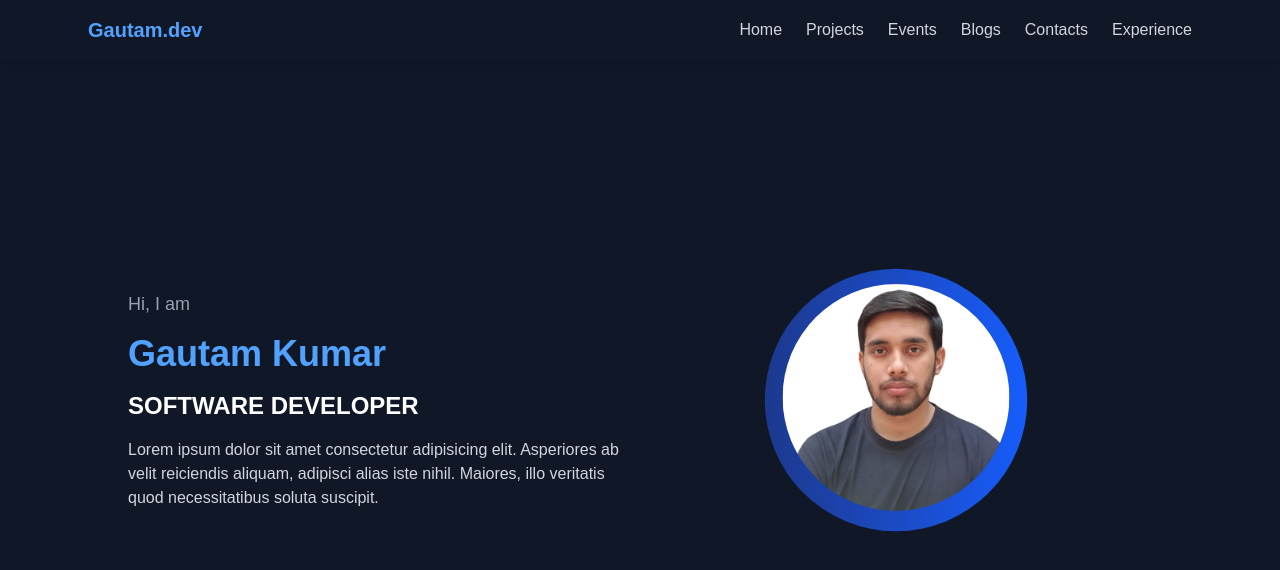
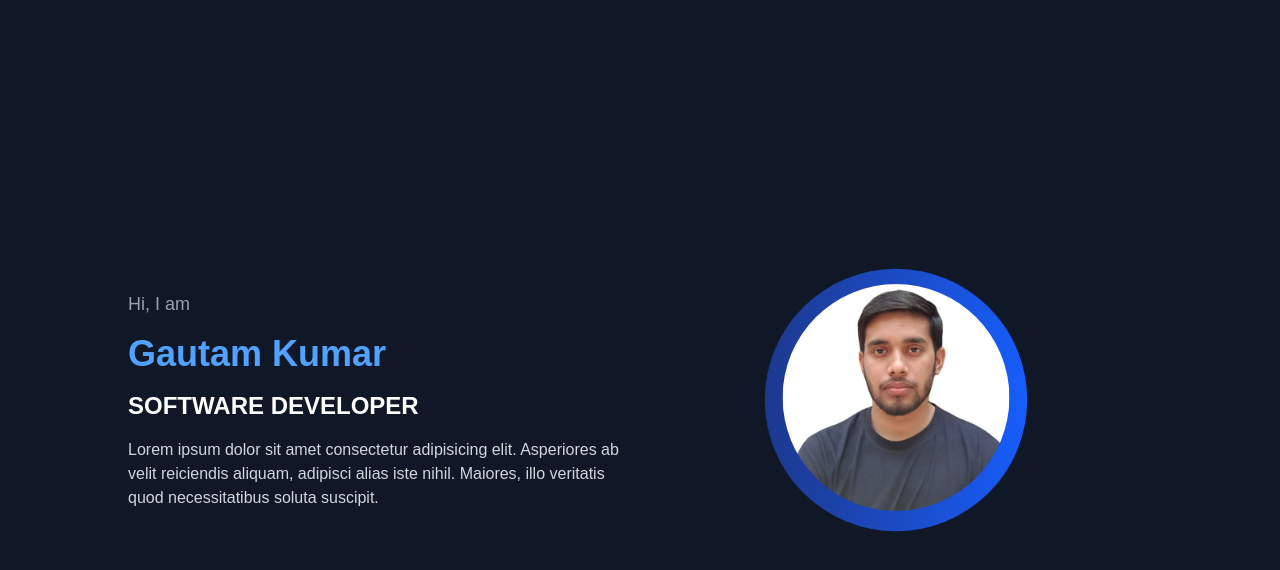
Before and after one commit to GautamKumarhr7/mavdev_portfolio, a Next.js app: page / in a window 1280 px wide. Shown: the top 570 px of the page. Built offline with nearby package versions, Linux system fonts and the light colour scheme.

Commit message:
initial commit

```diff
--- a/app/(home)/page.tsx
+++ b/app/(home)/page.tsx
@@ -2,12 +2,12 @@
 
 import Image from "next/image";
 import { motion } from "framer-motion";
-import Navbar from "./components/navbar";
+// import Navbar from "./components/navbar";
 
 export default function Home() {
   return (
     <div className="w-screen h-screen flex items-center justify-center bg-gray-900 text-white">
-      <Navbar></Navbar>
+      {/* <Navbar></Navbar> */}
       <div className="flex flex-col md:flex-row items-center justify-between w-10/12 max-w-5xl">
         {/* Left Section - Animated Text */}
         <motion.div
```
